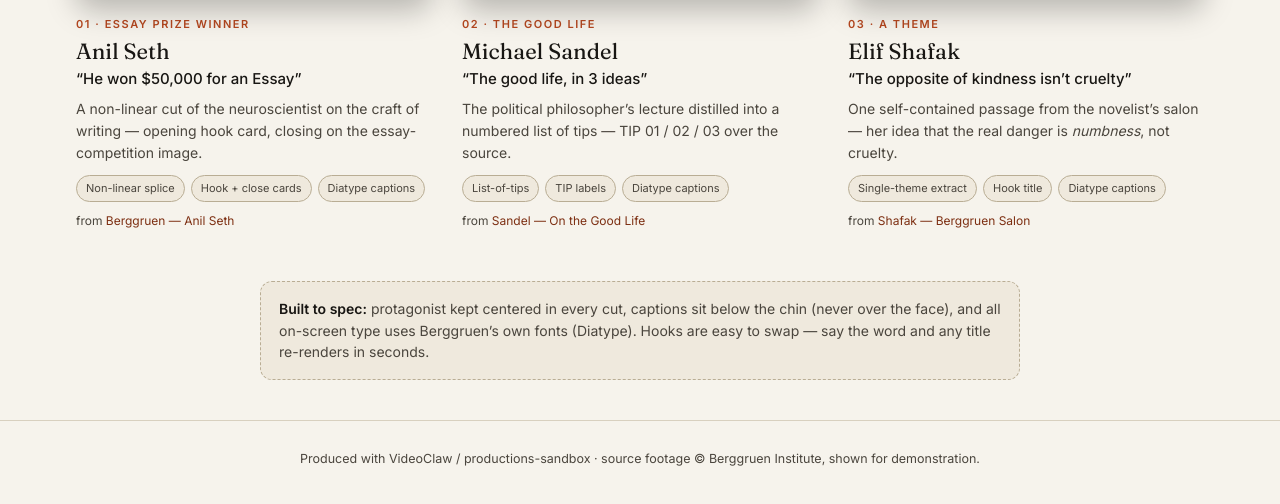
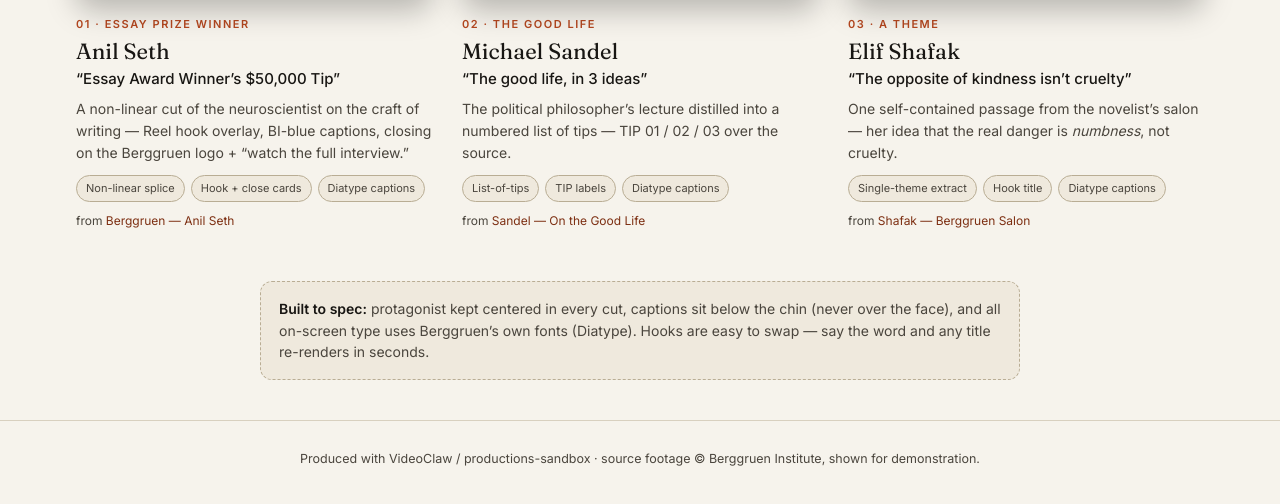
Before and after one commit to khaileeness-lang/vc-9k2mq7xp4t, a plain HTML site: page thinkers/index.html in a window 1280 px wide. Shown: the part 927-1431 px from the top of the page. Drawn offline with Linux system fonts and the light colour scheme.

Commit message:
Refine Seth: BI brand (Reel hook, blue captions, BI outro)

```diff
--- a/thinkers/index.html
+++ b/thinkers/index.html
@@ -52,8 +52,8 @@
       <div class="vwrap"><video src="seth.mp4" controls playsinline preload="metadata" poster=""></video></div>
       <div class="num">01 · Essay Prize winner</div>
       <div class="who serif">Anil Seth</div>
-      <div class="ttl">“He won $50,000 for an Essay”</div>
-      <div class="desc">A non-linear cut of the neuroscientist on the craft of writing — opening hook card, closing on the essay-competition image.</div>
+      <div class="ttl">“Essay Award Winner’s $50,000 Tip”</div>
+      <div class="desc">A non-linear cut of the neuroscientist on the craft of writing — Reel hook overlay, BI-blue captions, closing on the Berggruen logo + “watch the full interview.”</div>
       <div class="tags"><span>Non-linear splice</span><span>Hook + close cards</span><span>Diatype captions</span></div>
       <div class="src">from <a href="https://www.youtube.com/watch?v=oaea9Yzb5zA" target="_blank">Berggruen — Anil Seth</a></div>
     </div>
```
